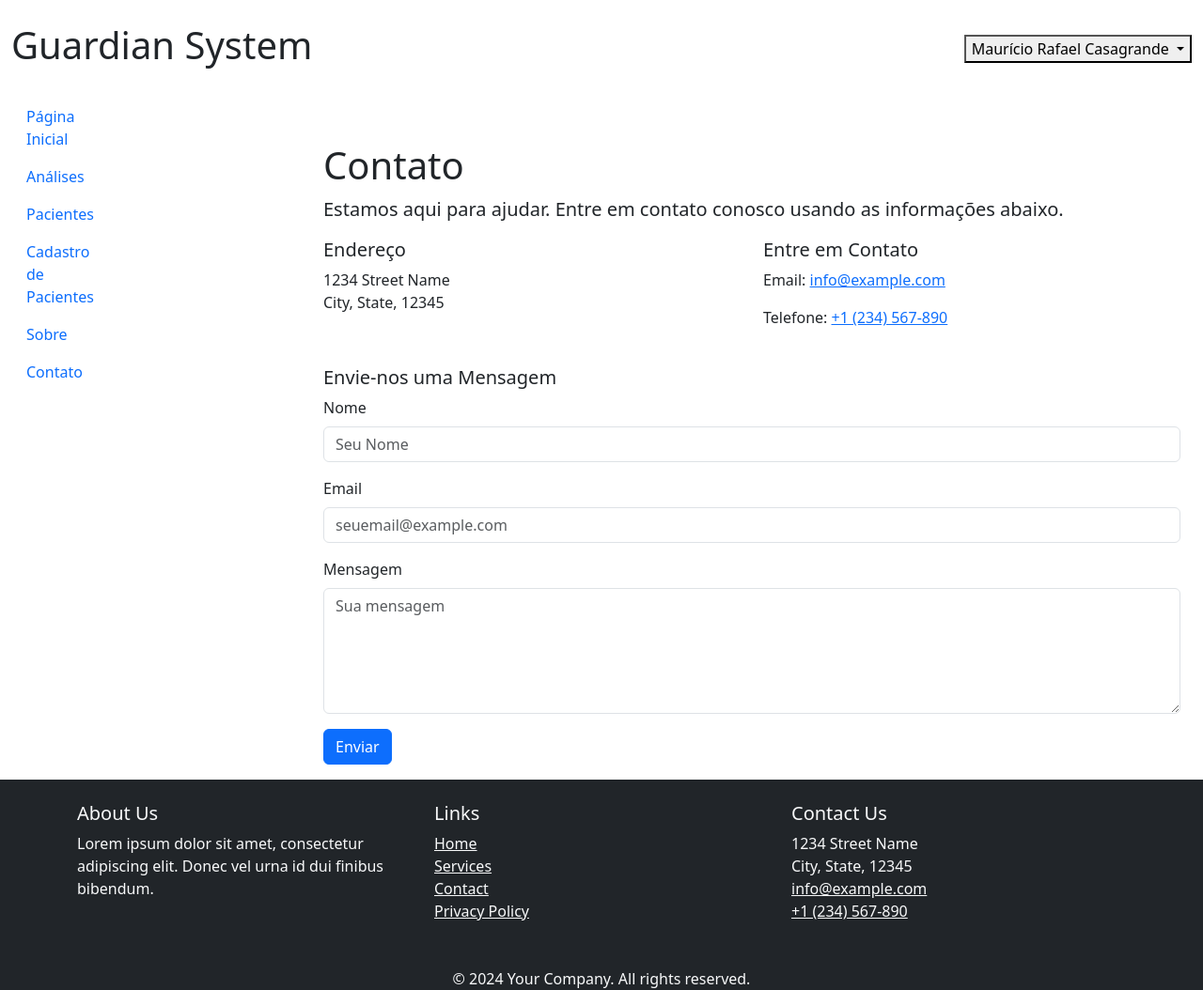
After one commit to bighouse77/guardian, a Django app: page /contact/ in a window 1280 px wide. The commit adds this page. Shown: the whole page at 94% size. Run offline with Django 5.2, Linux system fonts and the light colour scheme; some libraries are stand-ins or nearby versions.

Commit message:
correçõs de layout, finalização do footer

```diff
--- /dev/null
+++ b/guardian/templates/guardian/pages/contact/contact.html
@@ -0,0 +1,40 @@
+{% extends 'global/base.html' %}
+
+{% block content %}
+<div class="contact container mt-5">
+    <h1>Contato</h1>
+    <p class="lead">Estamos aqui para ajudar. Entre em contato conosco usando as informações abaixo.</p>
+
+    <div class="row">
+        <div class="col-md-6">
+            <h5>Endereço</h5>
+            <address>
+                1234 Street Name<br>
+                City, State, 12345
+            </address>
+        </div>
+        <div class="col-md-6">
+            <h5>Entre em Contato</h5>
+            <p>Email: <a href="mailto:info@example.com">info@example.com</a></p>
+            <p>Telefone: <a href="tel:+1234567890">+1 (234) 567-890</a></p>
+        </div>
+    </div>
+
+    <h5 class="mt-4">Envie-nos uma Mensagem</h5>
+    <form>
+        <div class="mb-3">
+            <label for="name" class="form-label">Nome</label>
+            <input type="text" class="form-control" id="name" placeholder="Seu Nome">
+        </div>
+        <div class="mb-3">
+            <label for="email" class="form-label">Email</label>
+            <input type="email" class="form-control" id="email" placeholder="seuemail@example.com">
+        </div>
+        <div class="mb-3">
+            <label for="message" class="form-label">Mensagem</label>
+            <textarea class="form-control" id="message" rows="5" placeholder="Sua mensagem"></textarea>
+        </div>
+        <button type="submit" class="btn btn-primary">Enviar</button>
+    </form>
+</div>
+{% endblock %}
--- a/guardian/templates/guardian/pages/home.html
+++ b/guardian/templates/guardian/pages/home.html
@@ -1,8 +1,4 @@
 {% extends 'global/base.html' %}
-
-{% block title %}
-Home - Guardian
-{% endblock %}
 
 {% block content %}
 <h1>Bem-vindo à página inicial!</h1>
--- a/guardian/templates/guardian/pages/patients/patients.html
+++ b/guardian/templates/guardian/pages/patients/patients.html
@@ -0,0 +1,5 @@
+{% extends 'global/base.html' %}
+
+{% block content %}
+<h1>Pacientes</h1>
+{% endblock %}
--- a/guardian/templates/guardian/pages/register_patients/register_patients.html
+++ b/guardian/templates/guardian/pages/register_patients/register_patients.html
@@ -0,0 +1,5 @@
+{% extends 'global/base.html' %}
+
+{% block content %}
+<h1>Registro de Pacientes</h1>
+{% endblock %}
--- a/guardian/templates/guardian/partials/footer.html
+++ b/guardian/templates/guardian/partials/footer.html
@@ -1,5 +1,35 @@
 {% include "guardian/partials/static_load.html" %}
 
-<div class="footer">
-    FOOTER
-</div>
+<footer class="footer bg-dark text-light pt-4">
+    <div class="container">
+        <div class="row">
+            <div class="col-md-4 mb-3">
+                <h5>About Us</h5>
+                <p>Lorem ipsum dolor sit amet, consectetur adipiscing elit. Donec vel urna id dui finibus bibendum.</p>
+            </div>
+            <div class="col-md-4 mb-3">
+                <h5>Links</h5>
+                <ul class="list-unstyled">
+                    <li><a href="#" class="text-light">Home</a></li>
+                    <li><a href="#" class="text-light">Services</a></li>
+                    <li><a href="#" class="text-light">Contact</a></li>
+                    <li><a href="#" class="text-light">Privacy Policy</a></li>
+                </ul>
+            </div>
+            <div class="col-md-4 mb-3">
+                <h5>Contact Us</h5>
+                <address>
+                    1234 Street Name<br>
+                    City, State, 12345<br>
+                    <a href="mailto:info@example.com" class="text-light">info@example.com</a><br>
+                    <a href="tel:+1234567890" class="text-light">+1 (234) 567-890</a>
+                </address>
+            </div>
+        </div>
+        <div class="row">
+            <div class="col-12 text-center mt-3">
+                <p class="mb-0">© 2024 Your Company. All rights reserved.</p>
+            </div>
+        </div>
+    </div>
+</footer>
--- a/guardian/templates/guardian/partials/sidebar.html
+++ b/guardian/templates/guardian/partials/sidebar.html
@@ -18,7 +18,7 @@
             <a class="nav-link" href="{% url 'about' %}">Sobre</a>
         </li>
         <li class="nav-item">
-            <a class="nav-link" href="#">Contato</a>
+            <a class="nav-link" href="{% url 'contact' %}">Contato</a>
         </li>
     </ul>
 </div>
--- a/guardian/urls.py
+++ b/guardian/urls.py
@@ -8,5 +8,6 @@ urlpatterns = [
     path('blood_cell_analysis/', views.blood_cell_analysis, name='blood_cell_analysis'),
     path('patients/', views.patients, name='patients'),
     path('sobre/', views.about, name='about'),
-    path('registrar/', views.about, name='register_patients'),
+    path('registrar/', views.register_patients, name='register_patients'),
+    path('contact/', views.contact, name='contact'),
 ]
--- a/guardian/views.py
+++ b/guardian/views.py
@@ -20,5 +20,8 @@ def register_patients(request):
 def about(request):
     return render(request, 'guardian/pages/about/about.html')
 
+def contact(request):
+    return render(request, 'guardian/pages/contact/contact.html')
+
 def blood_cell_analysis(request):
     return render(request, 'guardian/home.html')
```
Also changed, not shown: guardian/templates/guardian/pages/about/about.html (+10 -0 lines), guardian/templates/guardian/pages/glioma/glioma_analysis.html (+5 -11 lines).
